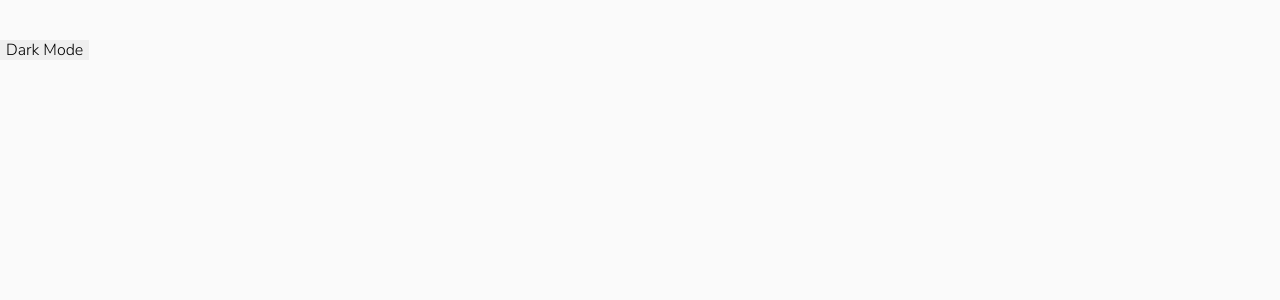
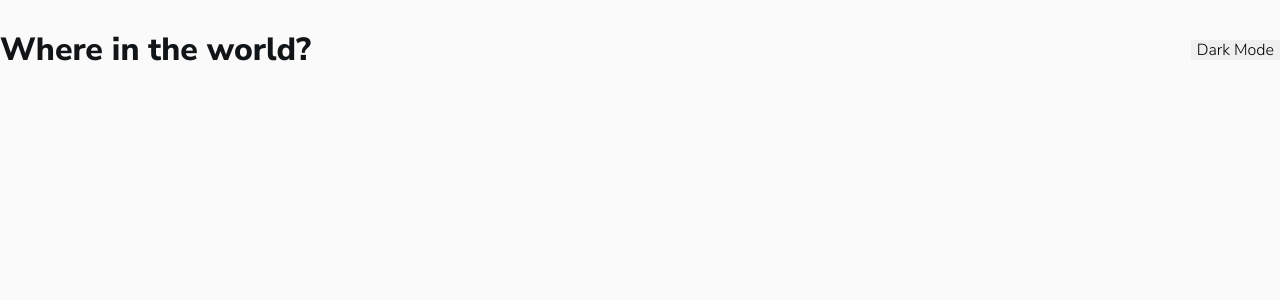
Before and after one commit to aycanogut/fem-rest-countries-flag-api, a React (Vite) app: page / in a window 1280 px wide. Shown: the top 300 px of the page. Built offline with nearby package versions, Linux system fonts and the light colour scheme.

Commit message:
add childrens

```diff
--- a/src/App.jsx
+++ b/src/App.jsx
@@ -19,6 +19,7 @@ const App = () => {
         <React.Fragment>
           <GlobalStyles />
           <Header>
+            <h1>Where in the world?</h1>
             <Toggler theme={theme} toggleTheme={themeToggler} />
           </Header>
           <Container />
```
